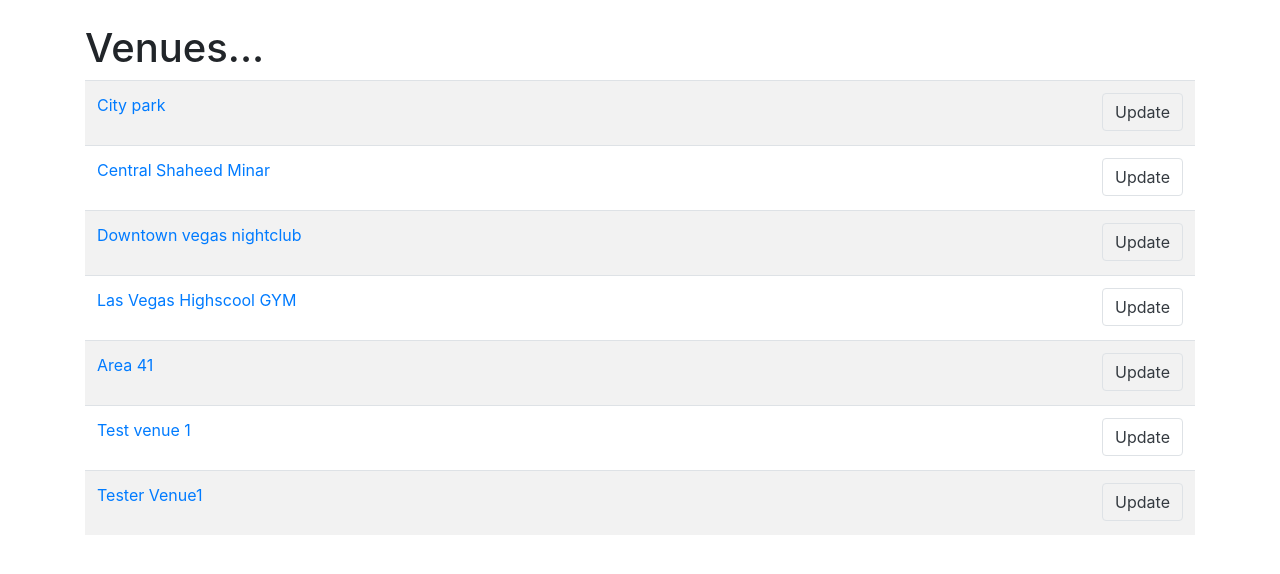
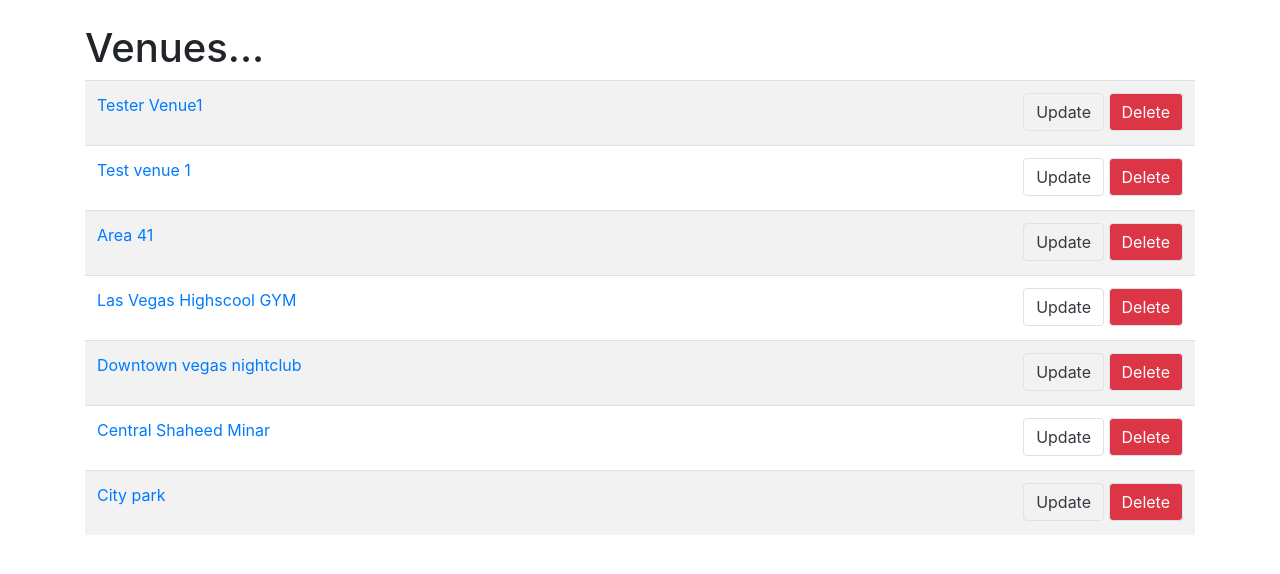
Before and after one commit to sudiptoshahin/myclub, a Django app: page /list_venues/ in a window 1280 px wide. Shown: the part 56-630 px from the top of the page. Run offline with Django 4.2, Linux system fonts and the light colour scheme; data comes from the database, SQL or seed files in the repository; both versions use the stored data as it was after the commit; some libraries are stand-ins or nearby versions.

```diff
--- a/myclub_website/events/templates/events/event_list.html
+++ b/myclub_website/events/templates/events/event_list.html
@@ -31,6 +31,8 @@
     </div>
     <div class="card-footer">
         <a href="{% url 'update-event' event.id %}" class="btn btn-secondary">Update</a>
+        <a href="{% url 'delete-event' event.id %}" class="btn btn-danger">Delete</a>
+
     </div>
 </div>
 {% endfor %}
--- a/myclub_website/events/templates/events/venues.html
+++ b/myclub_website/events/templates/events/venues.html
@@ -10,7 +10,8 @@
             <p><a href="{% url 'show-venue' venue.id %}">{{ venue }}</a></p>
         </td>
         <td align="right">
-            <a href="{% url 'update-venue' venue.id %}" class="btn border border-primary-subtle fw-semibold text-dark">Update</a>
+            <a href="{% url 'update-venue' venue.id %}" class="btn border fw-semibold text-dark">Update</a>
+            <a href="{% url 'delete-venue' venue.id %}" class="btn btn-danger border fw-semibold text-white">Delete</a>
         </td>
     </tr>
     {% endfor %}
--- a/myclub_website/events/urls.py
+++ b/myclub_website/events/urls.py
@@ -18,4 +18,5 @@ urlpatterns = [
     path('add_event/', views.add_event, name="add-event"),
     path('update_event/<event_id>/', views.update_event, name='update-event'),
     path('delete_event/<event_id>/', views.delete_event, name='delete-event'),
+    path('delete_venue/<venue_id>/', views.delete_venue, name='delete-venue'),
 ]
--- a/myclub_website/events/views.py
+++ b/myclub_website/events/views.py
@@ -6,7 +6,14 @@ from datetime import datetime
 from .models import Event, Venue
 from .forms import VenueForms, EventForm
 from django.http import HttpResponseRedirect
+from django.http import HttpResponse
 
+
+def delete_venue(request: HttpRequest, venue_id):
+    venue = Venue.objects.get(pk=venue_id)
+    venue.delete()
+
+    return redirect('venue-list')
 
 def delete_event(request: HttpRequest, event_id):
     event = Event.objects.get(pk=event_id)
@@ -78,7 +85,9 @@ def show_venue(requet: HttpRequest, venue_id: int):
 
 
 def list_venues(request: HttpRequest):
-    all_venues = Venue.objects.all()
+    # order by randomly
+    # ?
+    all_venues = Venue.objects.all().order_by('-id')
 
     return render(request, 'events/venues.html', {
         'venue_list': all_venues
@@ -102,7 +111,7 @@ def add_venue(request: HttpRequest):
 
 def all_events(request: HttpRequest):
     """event list"""
-    event_list = Event.objects.all()
+    event_list = Event.objects.all().order_by('event_date')
 
     return render(request, 'events/event_list.html', {
         "event_list": event_list
--- a/virt/pyvenv.cfg
+++ /dev/null
@@ -1,3 +0,0 @@
-home = C:\Program Files\Python38
-include-system-site-packages = false
-version = 3.8.2
```
Also changed, not shown: myclub_website/db.sqlite3, 14 other files.
